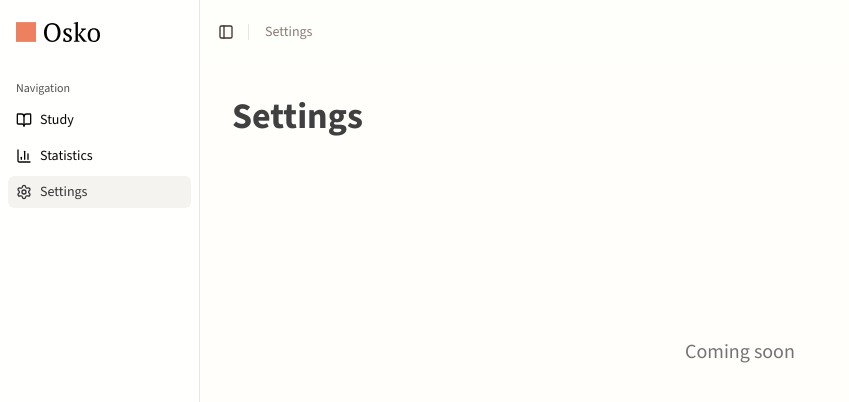
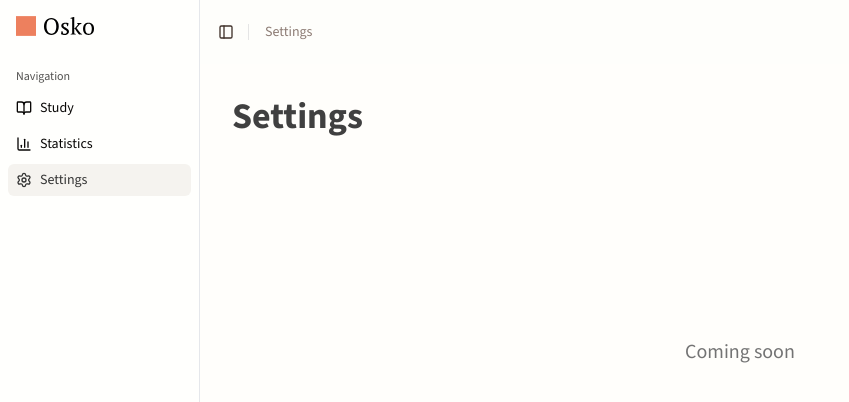
Before and after one commit to benmag11/osko, a Next.js app: page /dashboard/settings in a window 1280 px wide. Shown: the top 402 px of the page, without its empty margins (0-849 px from the left). Built offline with nearby package versions, Linux system fonts and the light colour scheme; no server answers.

Commit message:
removed hover on logo

```diff
--- a/src/components/layout/app-sidebar.tsx
+++ b/src/components/layout/app-sidebar.tsx
@@ -50,24 +50,38 @@ export function AppSidebar({ ...props }: React.ComponentProps<typeof Sidebar>) {
       <SidebarHeader>
         <SidebarMenu>
           <SidebarMenuItem>
-            <SidebarMenuButton size='lg' className="group-data-[collapsible=icon]:!p-1.5" asChild>
-              <Link href="/dashboard/study">
+            <Link
+              href="/dashboard/study"
+              className="inline-flex items-center gap-2 rounded-md p-2
+                         group-data-[collapsible=icon]:p-1.5
+                         ml-0 mr-auto
+                         group-data-[collapsible=icon]:mx-auto
+                         transition-[margin,padding] duration-200 ease-linear
+                         focus-visible:outline-none focus-visible:ring-2
+                         focus-visible:ring-sidebar-ring"
+              aria-label="OSKO - Go to homepage"
+            >
               <Image
                 src="/logo-icon.svg"
-                  alt="OSKO"
+                alt=""
                 width={20}
                 height={20}
                 className="w-5 h-5 shrink-0"
               />
+              <span className="overflow-hidden transition-all duration-200 ease-linear
+                               w-auto opacity-100 max-w-[50px]
+                               group-data-[collapsible=icon]:w-0
+                               group-data-[collapsible=icon]:opacity-0
+                               group-data-[collapsible=icon]:max-w-0">
                 <Image
                   src="/logo-text.svg"
-                  alt="OSKO"
+                  alt=""
                   width={50}
                   height={20}
-                  className="h-5 w-auto group-data-[collapsible=icon]:hidden"
+                  className="h-5 w-auto"
                 />
+              </span>
             </Link>
-            </SidebarMenuButton>
           </SidebarMenuItem>
         </SidebarMenu>
       </SidebarHeader>
```
Lines whose indentation alone changed are shown as unchanged.
